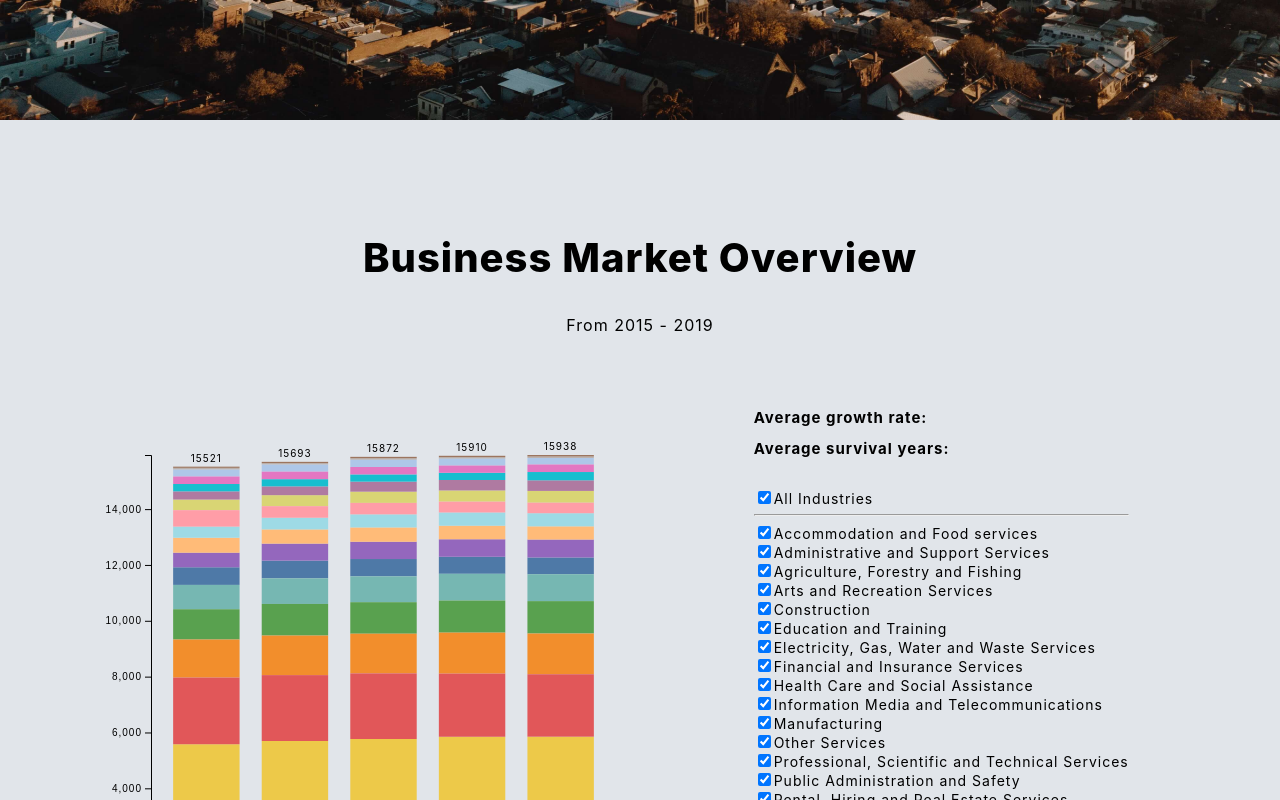
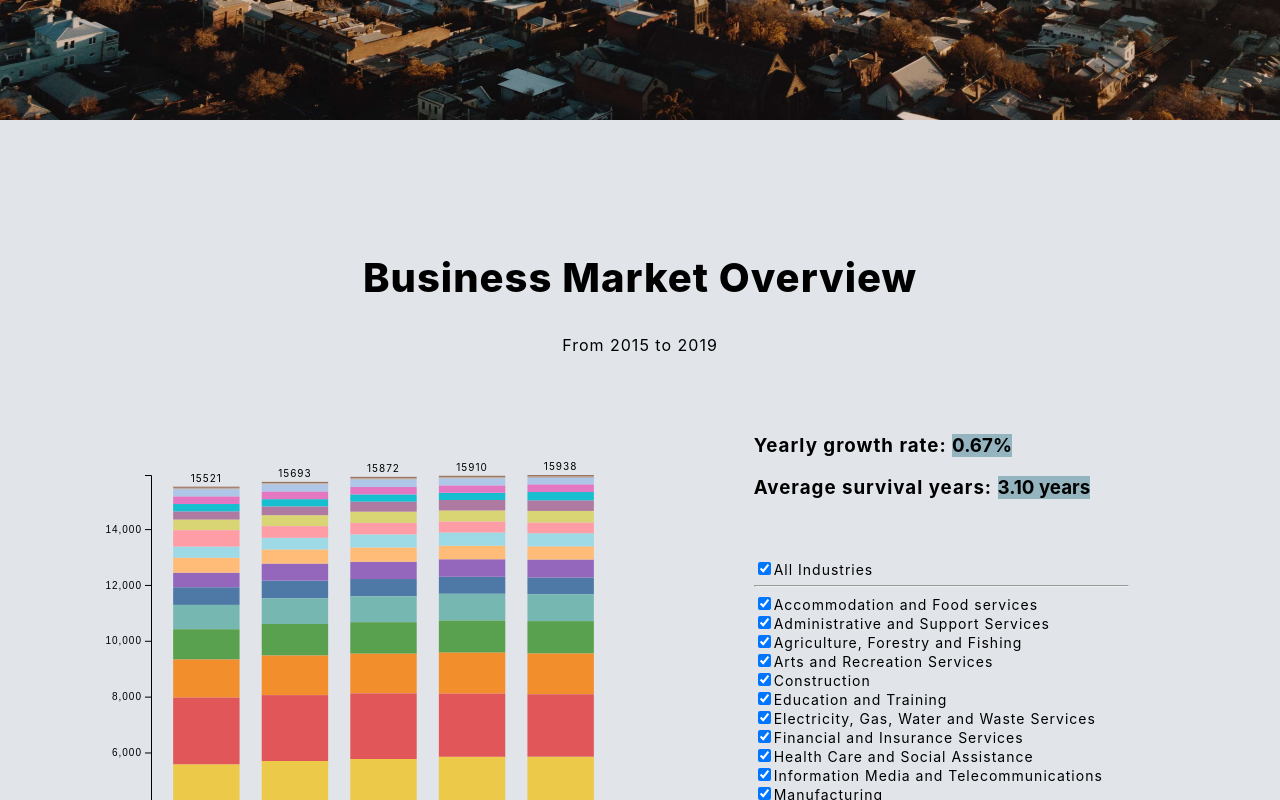
Before and after one commit to wannngkee/data-visualization, a React (Create React App) app: page / in a window 1280 px wide. Shown: the part 680-1480 px from the top of the page. Built offline with nearby package versions, Linux system fonts and the light colour scheme.

Commit message:
update section two

```diff
--- a/src/component/SectionTwo/index.css
+++ b/src/component/SectionTwo/index.css
@@ -1,5 +1,5 @@
 .sectionTwo {
-  padding: 80px 100px;
+  padding: 100px;
   background-color: #e1e5ea;
 }
 .sectionTitle {
@@ -19,6 +19,15 @@
   margin-top: -60px;
 }
 
+.desc {
+  margin-bottom: 60px;
+}
+
+h3 {
+  font-weight: bold;
+  /* color: #28527a; */
+}
+
 .options {
   margin-top: 30px;
   font-size: 14px;
@@ -33,3 +42,8 @@ svg {
 .text {
   font-size: 10px;
 }
+
+.number {
+  background-color: #94b5c0;
+  letter-spacing: normal;
+}
--- a/src/component/SectionTwo/index.jsx
+++ b/src/component/SectionTwo/index.jsx
@@ -2,6 +2,7 @@ import React, { useRef, useEffect, useState } from "react";
 import { Checkbox } from "antd";
 import * as d3 from "d3";
 import businessData from "../../data/business.json";
+import industry from "../../data/industry";
 import { max, stackOrderDescending, svg } from "d3";
 import "./index.css";
 
@@ -50,7 +51,6 @@ const BarChart = (props) => {
       });
       return { year: item.year, total: total };
     });
-    console.log(totalList);
     // scales
     const xScale = d3
       .scaleBand()
@@ -108,7 +108,6 @@ const BarChart = (props) => {
       .attr("class", "text")
       .attr("text-anchor", "middle")
       .merge(text)
-      // .join(totalList)
       .attr("x", (d) =>
         d.total > 0 ? xScale(d.year) + xScale.bandwidth() / 2 : 0
       )
@@ -118,9 +117,7 @@ const BarChart = (props) => {
 
   return (
     <>
-      <div id="tooltip-container">
-        <p id="tooltip-text">Tooltip text</p>
-      </div>
+      <div id="tooltip-container" />
       <div className="chart">
         <svg ref={svgRef}>
           <g className="x-axis" />
@@ -136,10 +133,12 @@ const SectionTwo = () => {
   const [checkedList, setCheckedList] = useState(Object.keys(colors));
   const [indeterminate, setIndeterminate] = React.useState(true);
   const [checkAll, setCheckAll] = useState(true);
+  let avgGrowth;
+  let avgYear;
   const onChange = (list) => {
     setCheckedList(list);
     setIndeterminate(!!list.length && list.length < allKeys.length);
-    setCheckAll(list.length === checkedList.length);
+    setCheckAll(list.length === allKeys.length);
   };
 
   const onCheckAllChange = (e) => {
@@ -147,21 +146,54 @@ const SectionTwo = () => {
     setIndeterminate(false);
     setCheckAll(e.target.checked);
   };
+
+  const selected = industry.filter((item) =>
+    checkedList.includes(item.industry)
+  );
+  let totalYear = 0;
+  let begin = 0;
+  let end = 0;
+  checkedList.forEach((item) => {
+    begin += businessData.data[0][item];
+  });
+  console.log("begin", begin);
+  checkedList.forEach((item) => {
+    end += businessData.data[4][item];
+  });
+  console.log("end", end);
+  avgGrowth = (((end - begin) / begin / 4) * 100).toFixed(2);
+
+  selected.forEach((select) => {
+    totalYear += select.survival;
+  });
+  avgYear = (totalYear / selected.length).toFixed(2);
+
   return (
     <>
       <section className="sectionTwo">
         <div className="sectionTitle">
           <h1>Business Market Overview</h1>
-          <p>From 2015 - 2019</p>
+          <p>From 2015 to 2019</p>
         </div>
         <div className="container">
           <div className="left">
             <BarChart keys={checkedList} colors={colors} />
           </div>
           <div className="right">
-            <div className="text">
-              <h2>Average growth rate: </h2>
-              <h2>Average survival years: </h2>
+            <div
+              className="desc"
+              style={{
+                visibility: checkedList.length > 0 ? "visible" : "hidden",
+              }}
+            >
+              <h3>
+                Yearly growth rate:{" "}
+                <span className="number">{`${avgGrowth}%`}</span>
+              </h3>
+              <h3>
+                Average survival years:{" "}
+                <span className="number">{`${avgYear} years`}</span>
+              </h3>
             </div>
             <div className="options">
               <Checkbox
@@ -172,13 +204,14 @@ const SectionTwo = () => {
                 All Industries
               </Checkbox>
               <hr />
-              <CheckboxGroup
-                // options={allKeys}
-                value={checkedList}
-                onChange={onChange}
-              >
+              <CheckboxGroup value={checkedList} onChange={onChange}>
                 {allKeys.map((key, index) => (
-                  <div>
+                  <div
+                    style={{
+                      borderColor: colors.key,
+                      backgroundColor: colors.key,
+                    }}
+                  >
                     <Checkbox key={index} value={key}>
                       {key}
                     </Checkbox>
--- /dev/null
+++ b/src/data/industry.jsx
@@ -0,0 +1,94 @@
+const industry = [
+  {
+    industry: "Accommodation and Food services",
+    growth: [4.19, 1.02, 1.82, 2.19],
+    survival: 3.27,
+  },
+  {
+    industry: "Administrative and Support Services",
+    growth: [0.32, -2.37, -1.45, -1.8],
+    survival: 3.03,
+  },
+  {
+    industry: "Agriculture, Forestry and Fishing",
+    growth: [-12.5, 0, 3.57, -6.9],
+    survival: 2.92,
+  },
+  {
+    industry: "Arts and Recreation Services",
+    growth: [3.67, 2.03, 0, 4.96],
+    survival: 2.85,
+  },
+  {
+    industry: "Construction",
+    growth: [7.52, 13.97, 4.18, 1.34],
+    survival: 2.92,
+  },
+  {
+    industry: "Education and Training",
+    growth: [16.67, 1.64, 1.29, 2.39],
+    survival: 3.03,
+  },
+  {
+    industry: "Electricity, Gas, Water and Waste Services",
+    growth: [0, 13.95, -6.12, 13.04],
+    survival: 3.03,
+  },
+  {
+    industry: "Financial and Insurance Services",
+    growth: [5.16, 1.09, 3.34, 0.73],
+    survival: 3.09,
+  },
+  {
+    industry: "Health Care and Social Assistance",
+    growth: [4.52, -0.35, 1.77, 0.96],
+    survival: 3.4,
+  },
+  {
+    industry: "Information Media and Telecommunications",
+    growth: [2.83, 1.97, -4.63, -4.86],
+    survival: 3.13,
+  },
+  {
+    industry: "Manufacturing",
+    growth: [-5.05, 0.79, -5.26, -2.67],
+    survival: 3.4,
+  },
+  {
+    industry: "Other Services",
+    growth: [3.96, 0.21, 3.38, -0.61],
+    survival: 3.24,
+  },
+  {
+    industry: "Professional, Scientific and Technical Services",
+    growth: [-0.07, 1.49, 0.96, -2.23],
+    survival: 3.05,
+  },
+  {
+    industry: "Public Administration and Safety",
+    growth: [-2.28, 0.78, -0.39, 15.12],
+    survival: 3.26,
+  },
+  {
+    industry: "Rental, Hiring and Real Estate Services",
+    growth: [5.01, 11.69, 1.28, -0.84],
+    survival: 3,
+  },
+  {
+    industry: "Retail Trade",
+    growth: [-1.17, -0.34, -3.83, -1.15],
+    survival: 3.34,
+  },
+  {
+    industry: "Transport, Postal and Warehousing",
+    growth: [0, -1.12, -2.64, 4.26],
+    survival: 3.11,
+  },
+  {
+    industry: "Wholesale Trade",
+    growth: [-29.76, -0.73, -5.85, -2.59],
+    survival: 2.79,
+  },
+];
+
+export default industry;
```
